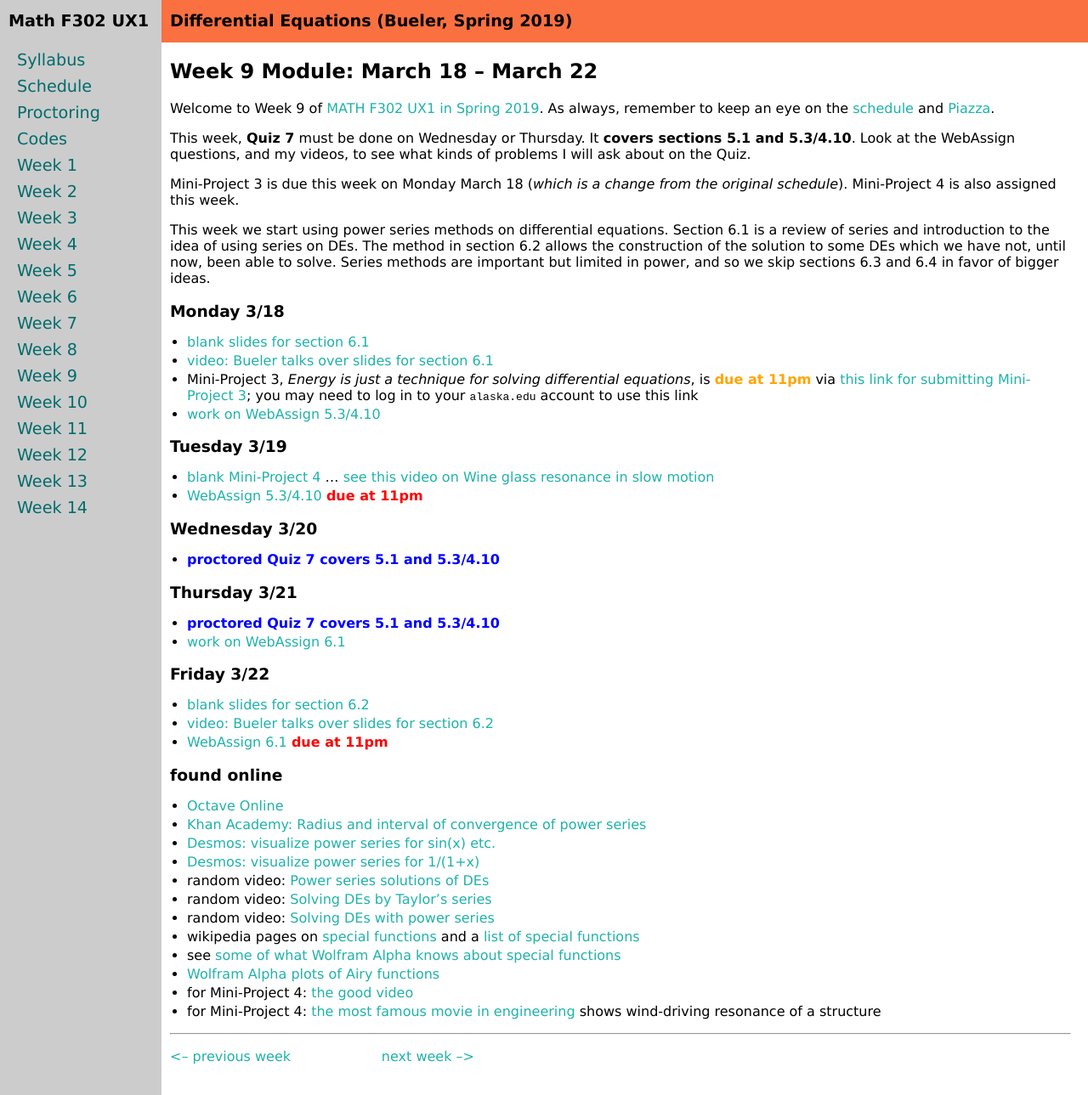
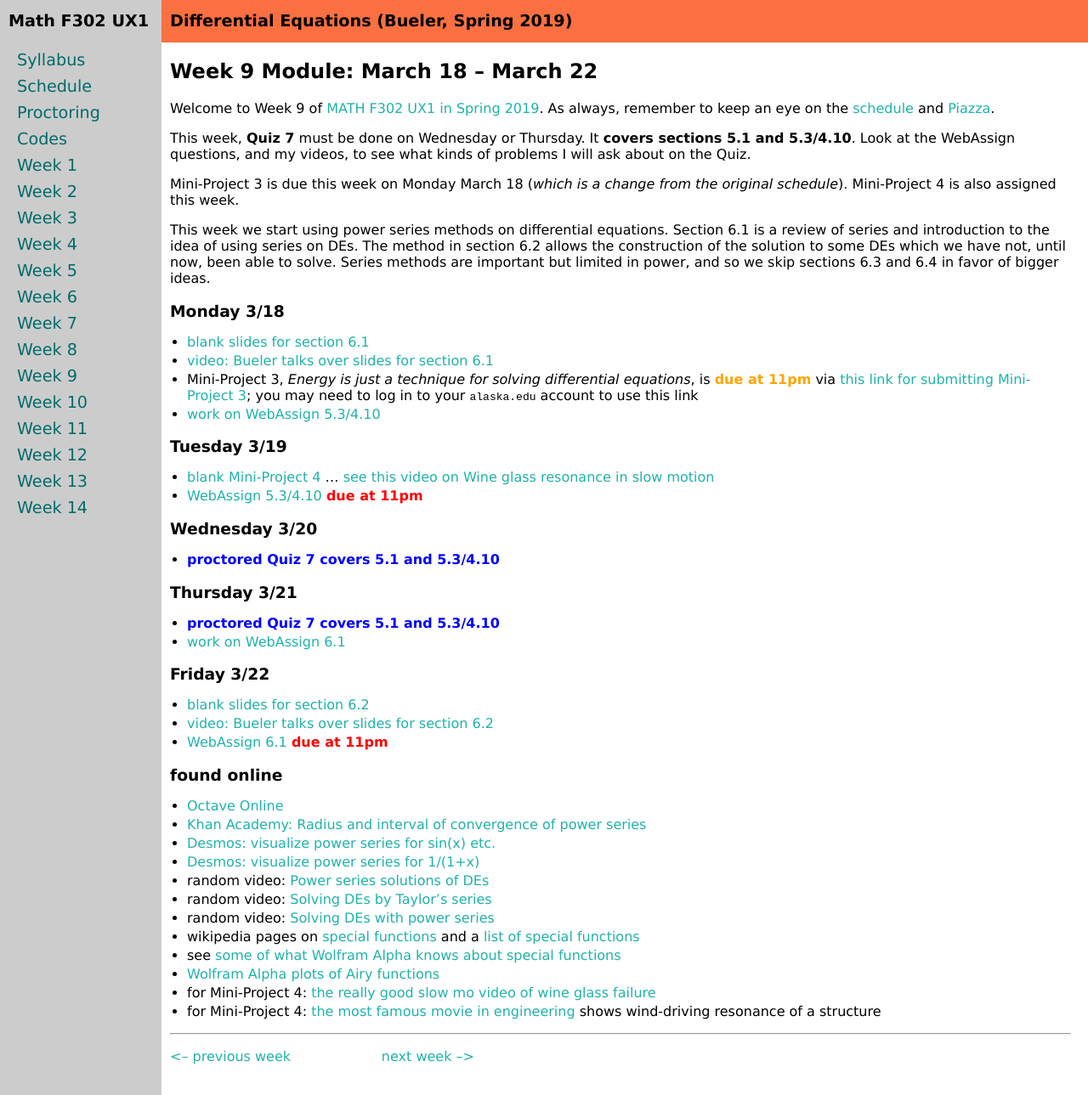
Before and after one commit to bueler/math302, a Jekyll site: the page built from week9.md, in a window 1280 px wide and 1289 px high. Shown: the whole window at 85% size. Built offline with Jekyll 4.4.1, drawn with Linux system fonts in a browser that asks for light colours.

Commit message:
better text

```diff
--- a/week9.md
+++ b/week9.md
@@ -46,7 +46,7 @@ This week we start using power series methods on differential equations.  Sectio
 * wikipedia pages on [special functions](https://en.wikipedia.org/wiki/Special_functions) and a [list of special functions](https://en.wikipedia.org/wiki/List_of_special_functions_and_eponyms)
 * see [some of what Wolfram Alpha knows about special functions](https://www.wolframalpha.com/input/?i=special+functions)
 * [Wolfram Alpha plots of Airy functions](https://www.wolframalpha.com/input/?i=Ai(x)+and+Bi(x))
-* for Mini-Project 4: [the good video](https://youtu.be/BE827gwnnk4)
+* for Mini-Project 4: [the really good slow mo video of wine glass failure](https://youtu.be/BE827gwnnk4)
 * for Mini-Project 4: [the most famous movie in engineering](https://www.youtube.com/watch?v=nFzu6CNtqec) shows wind-driving resonance of a structure
 
 <hr>
```
